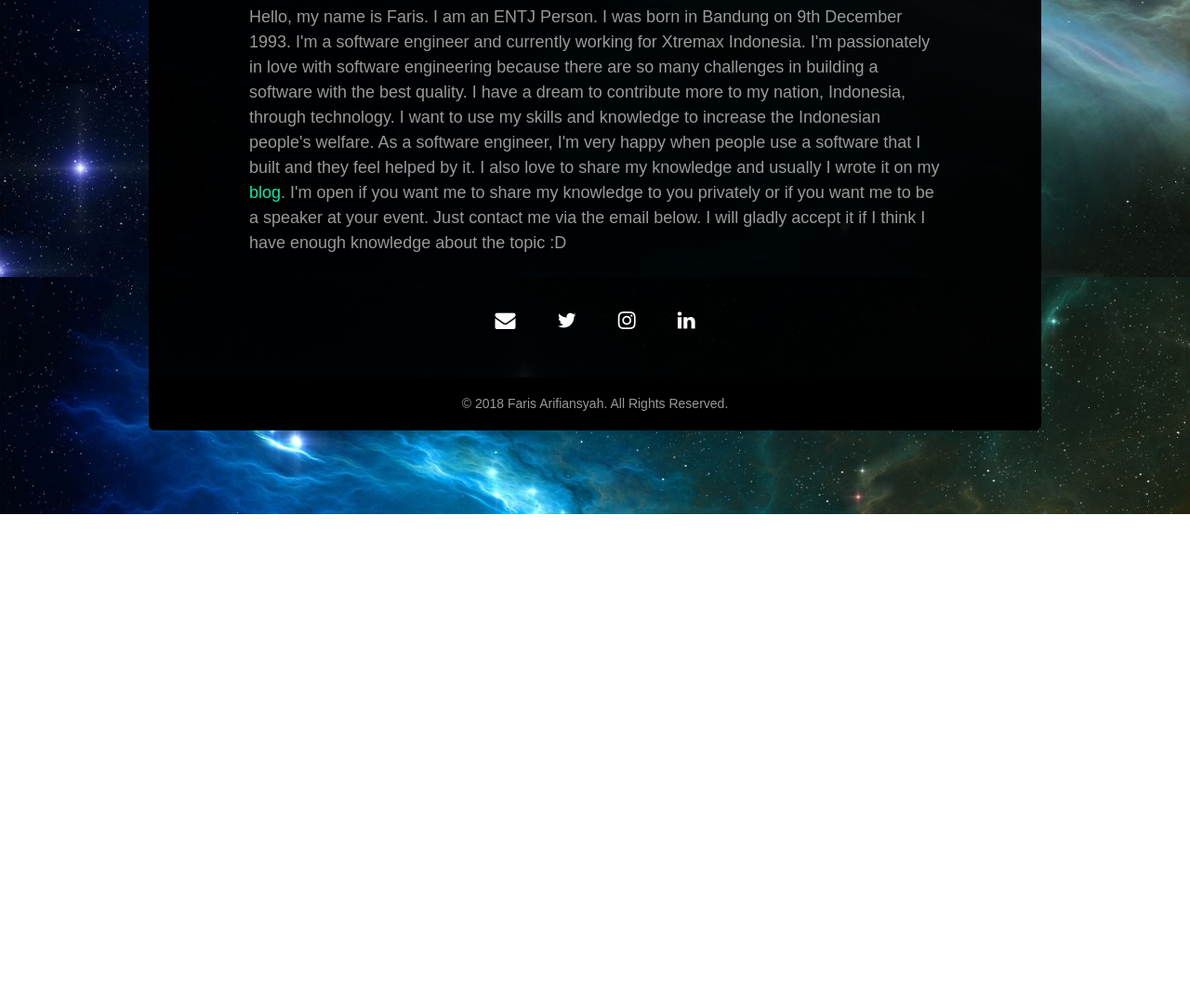
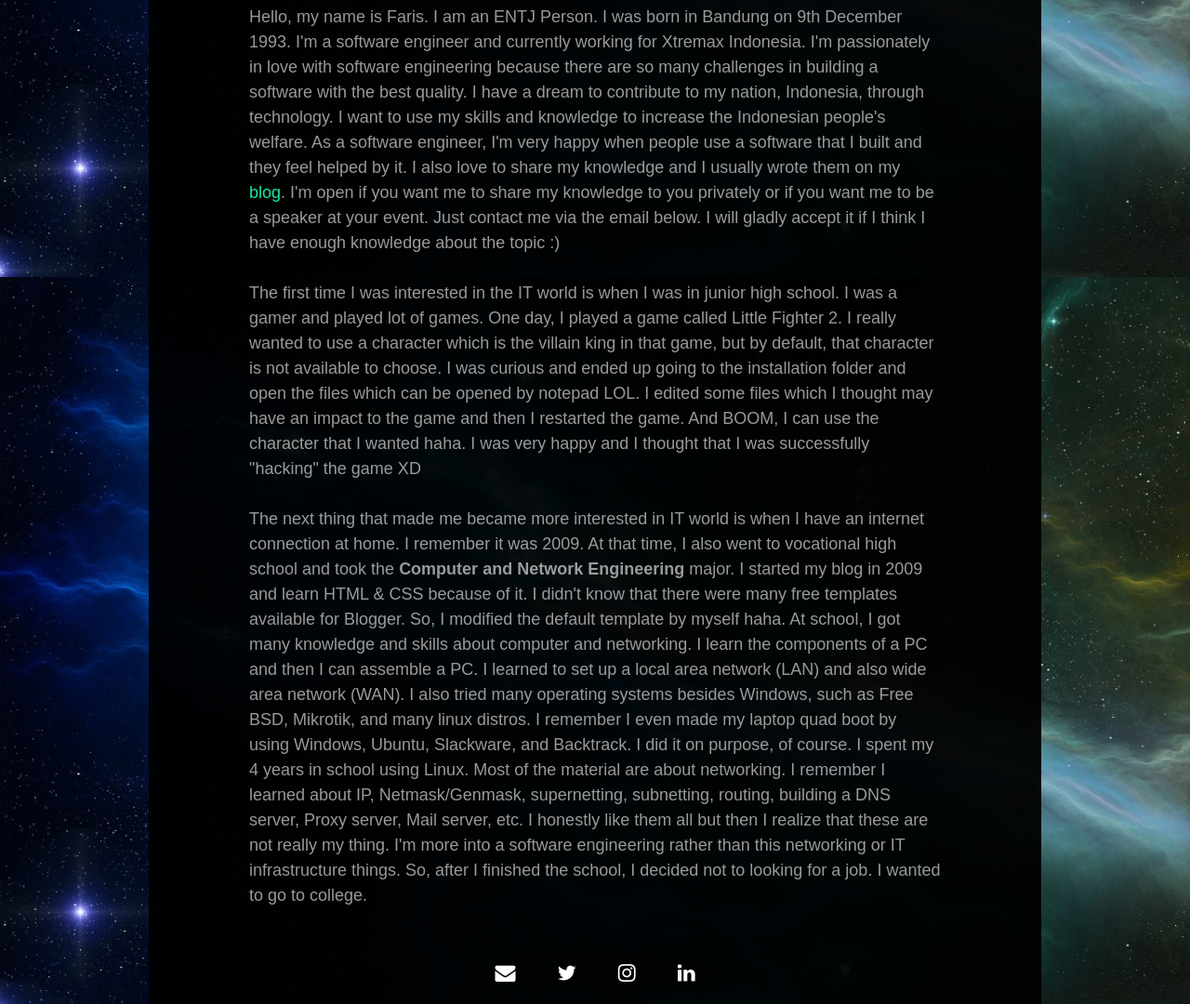
Before and after one commit to faris-id/faris-id.github.io, a plain HTML site: page index.html in a window 1280 px wide. Shown: the part 502-1582 px from the top of the page at 93% size. Before the commit the page ends 1055 px from the top, so only its background shows below. Drawn offline with Linux system fonts and the light colour scheme; files whose address does not match are found by name.

Commit message:
Add second and third paragraph of my profile

```diff
--- a/index.html
+++ b/index.html
@@ -84,11 +84,31 @@
 							<div id="profile-content">
 							<p>Hello, my name is Faris. I am an ENTJ Person. I was born in Bandung on 9th December 1993. I'm a software engineer and currently working for Xtremax Indonesia.
 								I'm passionately in love with software engineering because there are so many challenges in building a software with the best quality. I have
-								a dream to contribute more to my nation, Indonesia, through technology. I want to use my skills and knowledge to increase the
+								a dream to contribute to my nation, Indonesia, through technology. I want to use my skills and knowledge to increase the
 								Indonesian people's welfare. As a software engineer, I'm very happy when people use a software that I built and they feel helped by it. I also
-								love to share my knowledge and usually I wrote it on my <a href="https://blog.faris.id" target="_blank">blog</a>. I'm open if you want me to
-								share my knowledge to you privately or if you want me to be a speaker at your event. Just contact me via the email below. I will gladly accept it if I think
-								I have enough knowledge about the topic :D
+								love to share my knowledge and I usually wrote them on my <a href="https://blog.faris.id" target="_blank">blog</a>. I'm open if you want me to
+								share my knowledge to you privately or if you want me to be a speaker at your event. Just contact me via the email below. I will gladly
+								accept it if I think I have enough knowledge about the topic :)
+							</p>
+							<p>
+								The first time I was interested in the IT world is when I was in junior high school. I was a gamer and played lot of games. One day, I played a game
+								called Little Fighter 2. I really wanted to use a character which is the villain king in that game, but by default, that character is not available to choose.
+								I was curious and ended up going to the installation folder and open the files which can be opened by notepad LOL. I edited some files which I thought may
+								have an impact to the game and then I restarted the game. And BOOM, I can use the character that I wanted haha. I was very happy and I thought that I was
+								successfully "hacking" the game XD
+							</p>
+							<p>
+								The next thing that made me became more interested in IT world is when I have an internet connection at home. I remember it was 2009. At that time, I also went to vocational high school
+								and took the <strong>Computer and Network Engineering </strong>major. I started my blog in 2009 and learn HTML & CSS because of it. I didn't know that there were
+								many free templates available for Blogger. So, I modified the default template by myself haha. At school, I got many knowledge and skills about computer and networking.
+								I learn the components of a PC and then I can assemble a PC. I learned to set up a local area network (LAN) and also wide area network (WAN). I also tried many operating systems besides Windows,
+								such as Free BSD, Mikrotik, and many linux distros. I remember I even made my laptop quad boot by using Windows, Ubuntu, Slackware, and Backtrack. I did it on purpose, of course.
+								I spent my 4 years in school using Linux. Most of the material are about networking. I remember I learned about IP, Netmask/Genmask, supernetting, subnetting, routing, building
+								a DNS server, Proxy server, Mail server, etc. I honestly like them all but then I realize that these are not really my thing. I'm more into a software engineering rather than this
+								networking or IT infrastructure things. So, after I finished the school, I decided not to looking for a job. I wanted to go to college.
+							</p>
+							<p>
+
 							</p>
 							</div>
 						</div>
```
